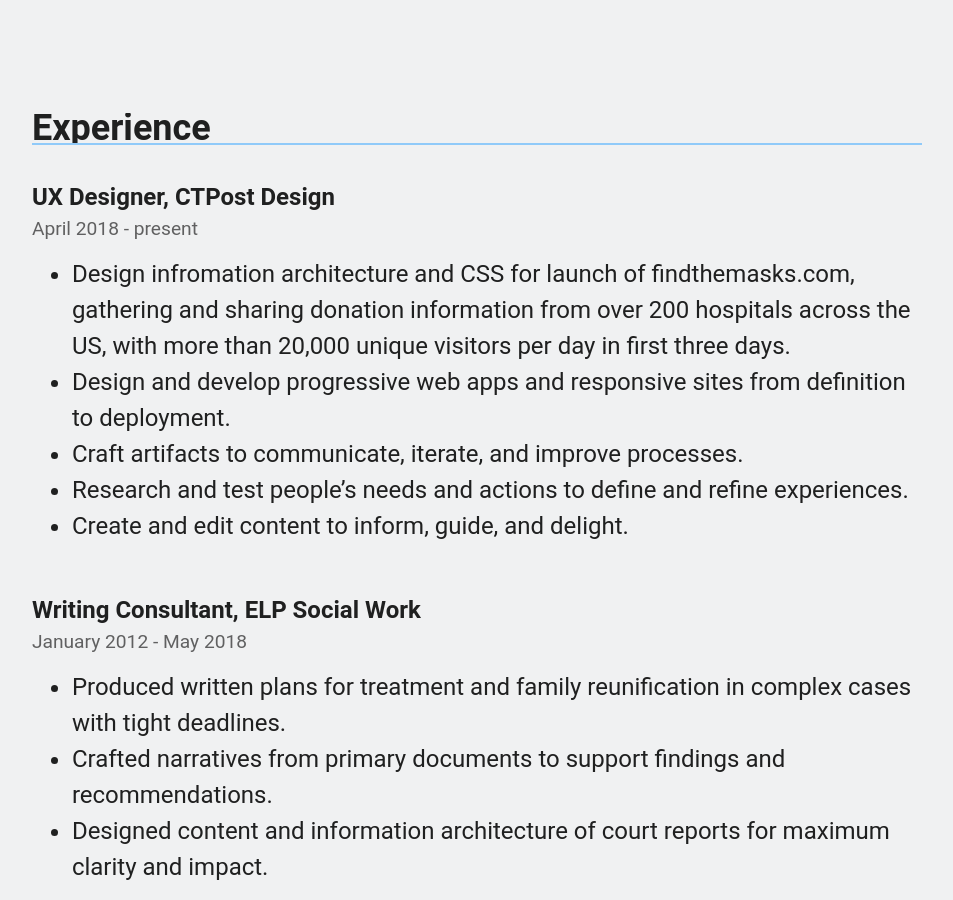
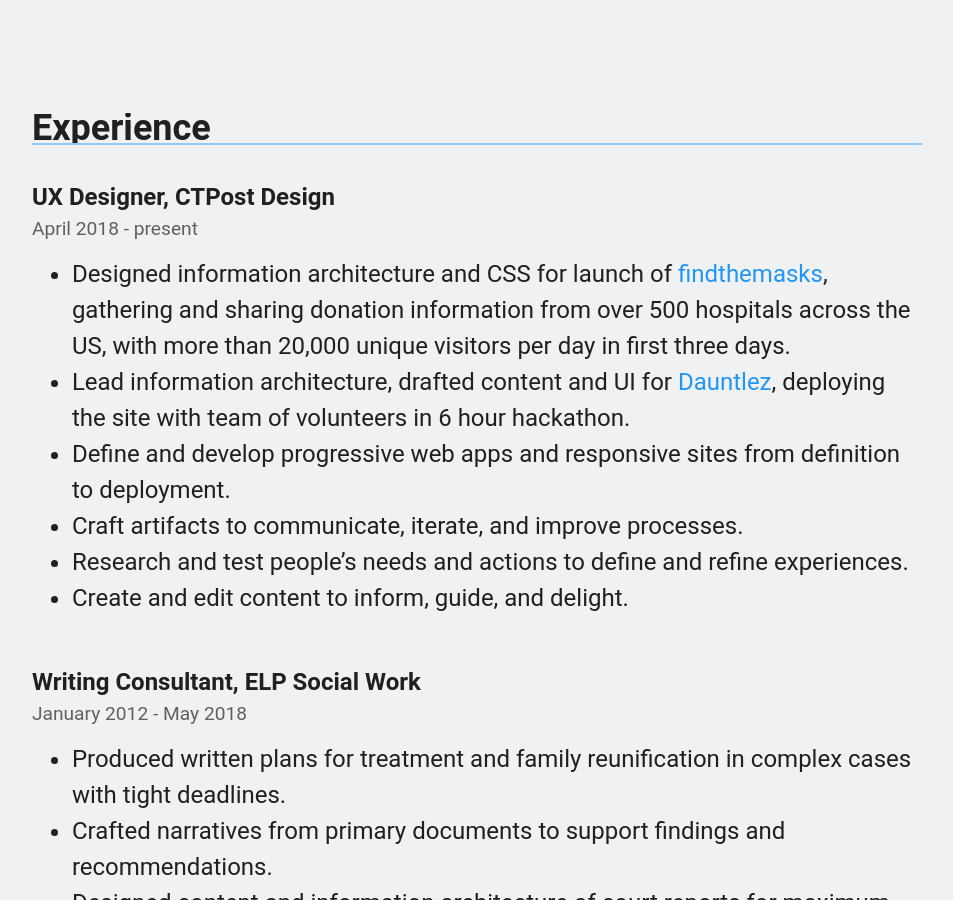
Before and after one commit to ctavispost/personalPortfolio, a Jekyll site: the page built from resume.md, in a window 1280 px wide and 900 px high, scrolled down 956 px. Shown: the whole window, without its empty margins (163-1116 px from the left). Built offline with Jekyll 4.4.1, drawn with Linux system fonts in a browser that asks for light colours; some web fonts are replaced; some of the changed text lies outside the part shown.

Commit message:
Update resume content with latest exp

```diff
--- a/resume.md
+++ b/resume.md
@@ -31,8 +31,9 @@
 April 2018 - present
 {:.medEmphTxt .marginTopZero}
 
-- Design infromation architecture and CSS for launch of findthemasks.com, gathering and sharing donation information from over 200 hospitals across the US, with more than 20,000 unique visitors per day in first three days.
-- Design and develop progressive web apps and responsive sites from definition to deployment.
+- Designed information architecture and CSS for launch of [findthemasks](https://findthemasks.com), gathering and sharing donation information from over 500 hospitals across the US, with more than 20,000 unique visitors per day in first three days.
+- Lead information architecture, drafted content and UI for [Dauntlez](https://dauntlez.org), deploying the site with team of volunteers in 6 hour hackathon.
+- Define and develop progressive web apps and responsive sites from definition to deployment.
 - Craft artifacts to communicate, iterate, and improve processes.
 - Research and test people's needs and actions to define and refine experiences.
 - Create and edit content to inform, guide, and delight.
@@ -106,12 +107,12 @@
 {:.margBottZero .medBreak .underlineBlock}
 [findthemasks.com](https://findthemasks.com)
 {:.smallestBreak .margBottZero .embold}
-gathering and sharing information on where to donate hospital gear
+site gathering and sharing information on where to donate hospital gear
 {:.marginTopZero}
 
 [Dauntlez.org](https://dauntlez.org)
 {:.smallerBreak .margBottZero .embold}
-self defense and education non-profit WordPress site
+self defense and education non-profit in WordPress
 {:.marginTopZero}
 
 [jot &](https://ctavispost.com/project01.html)
@@ -128,7 +129,7 @@
 <article markdown="1">
 ## Interests
 {:.margBottZero .medBreak .underlineBlock}
-hiking, drawing, reading
+I like to hike, draw, and read. Sometimes, I do two of those at once.
 {:.smallestBreak}
 </article>
 </div>
```
